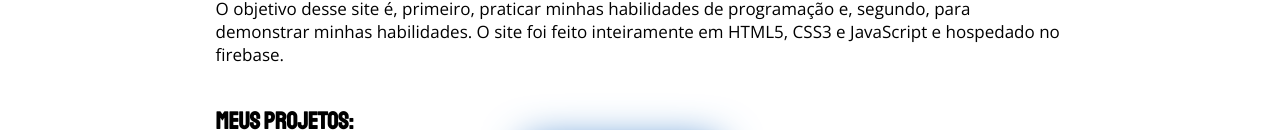
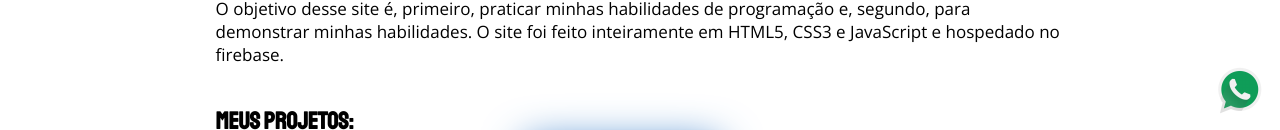
Before and after one commit to ludovici-philippus/luis-felipe-portfolio, a plain HTML site: page index.html in a window 1280 px wide. Shown: the part 670-800 px from the top of the page. Drawn offline with nearby package versions, Linux system fonts and the light colour scheme.

Commit message:
Add files via upload

```diff
--- a/css/style.css
+++ b/css/style.css
@@ -57,6 +57,18 @@ h1, h2, h3, h4, h5, h6{
 	padding: 10px;
 	justify-content: space-between;
 	align-items: flex-end;
+}
+
+.btn-whatsapp{
+	display: inline-block;
+	position: fixed;
+	bottom: 16px;
+	right: 16px;
+	background-image: url("../images/WhatsApp-icon.png");
+	background-size: contain;
+	width: 48px;
+	height: 48px;
+
 }
 
 header{
--- a/index.html
+++ b/index.html
@@ -44,5 +44,6 @@ Meu primeiro contato com programação foi aos 12 anos, com plugins para servido
 	<footer>
 		<p>Código em domínio público. Criado por Luis Felipe</p>
 	</footer>
+	<a target="_blank" rel="external" href="https://api.whatsapp.com/send?phone=554199113882&text=Ol%C3%A1%2C%20tenho%20interesse%20em%20criar%20um%20site%2Fsistema%20web..." class="btn-whatsapp"></a>
 </body>
 </html>
```
Also changed, not shown: meus-projetos/index.html (+1 -0 lines), images/WhatsApp-icon.png (added).
